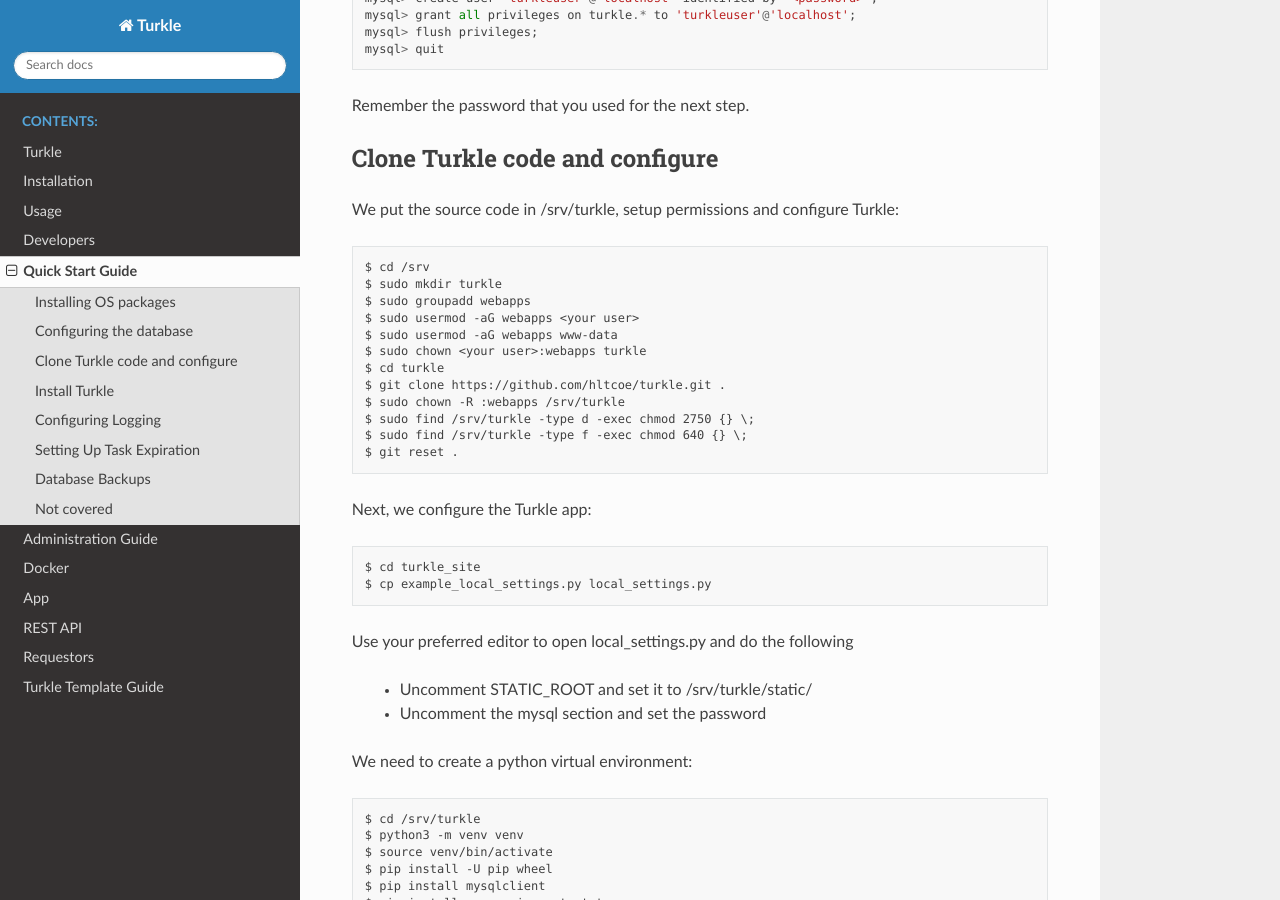
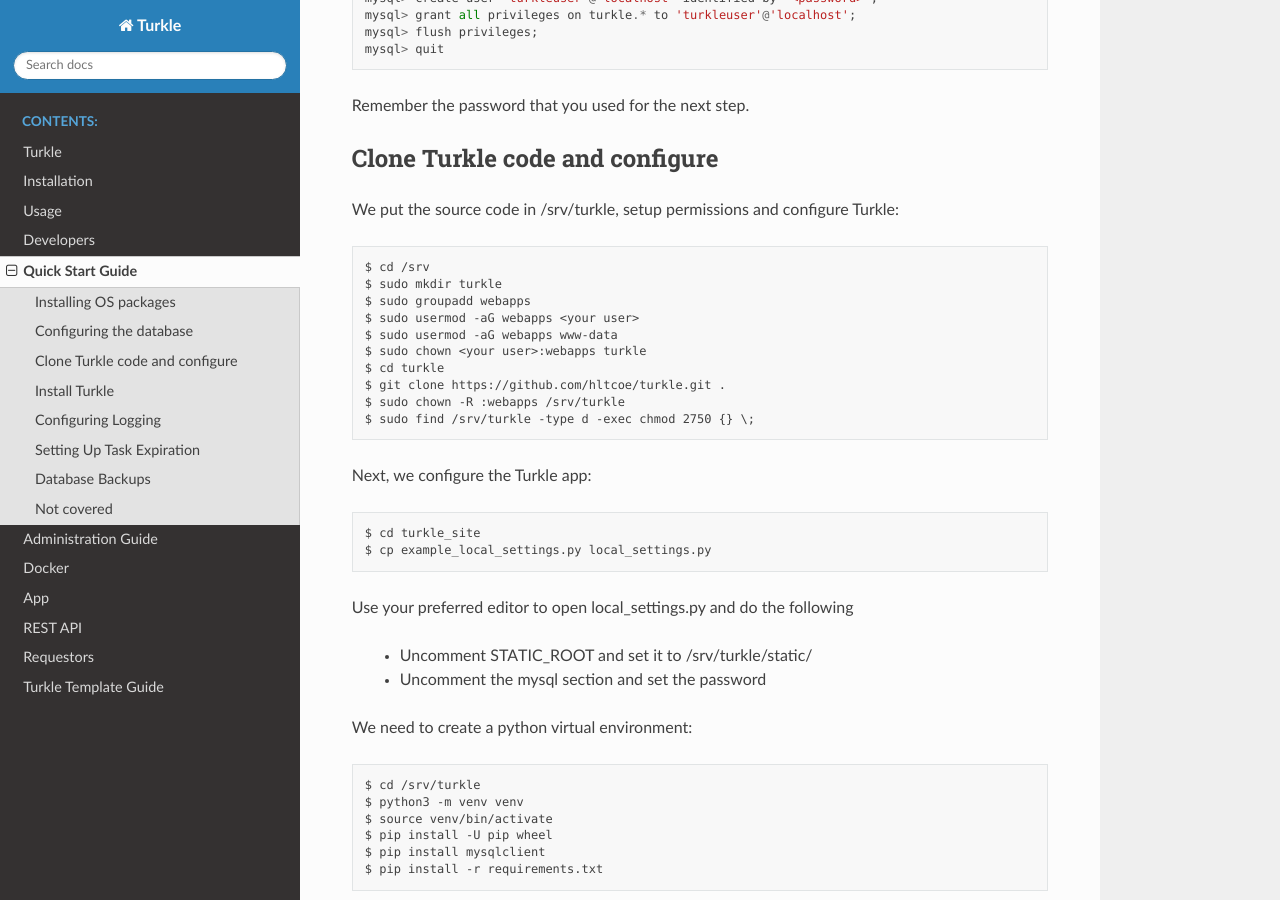
Before and after one commit to hltcoe/turkle, a Sphinx documentation site: the page built from docs/QUICK_START.rst, in a window 1280 px wide and 900 px high, scrolled down 1157 px. Built offline with Sphinx 7.4.7 and the Read the Docs theme 3.1.0, drawn with Linux system fonts in a browser that asks for light colours.

Commit message:
don't need the file permission change

```diff
--- a/docs/QUICK_START.rst
+++ b/docs/QUICK_START.rst
@@ -65,8 +65,6 @@
     $ git clone https://github.com/hltcoe/turkle.git .
     $ sudo chown -R :webapps /srv/turkle
     $ sudo find /srv/turkle -type d -exec chmod 2750 {} \;
-    $ sudo find /srv/turkle -type f -exec chmod 640 {} \;
-    $ git reset .
 
 Next, we configure the Turkle app::
 
```
